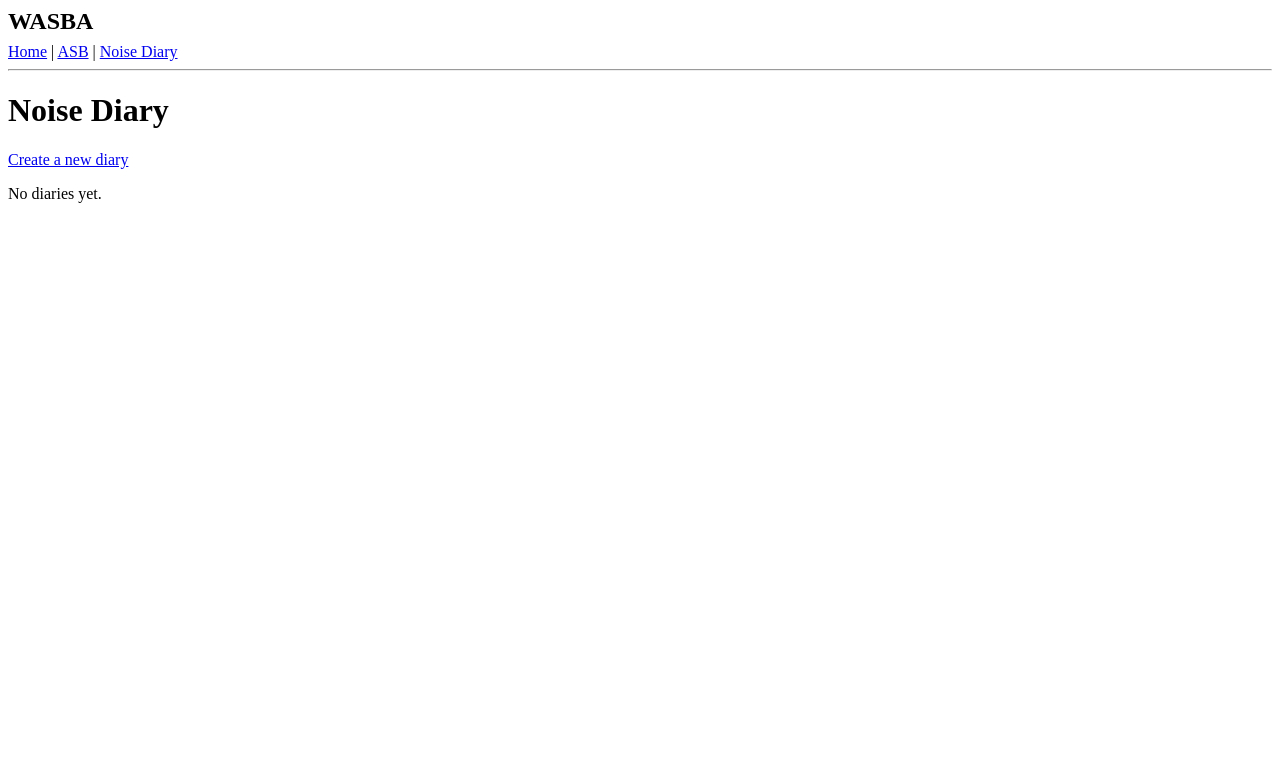
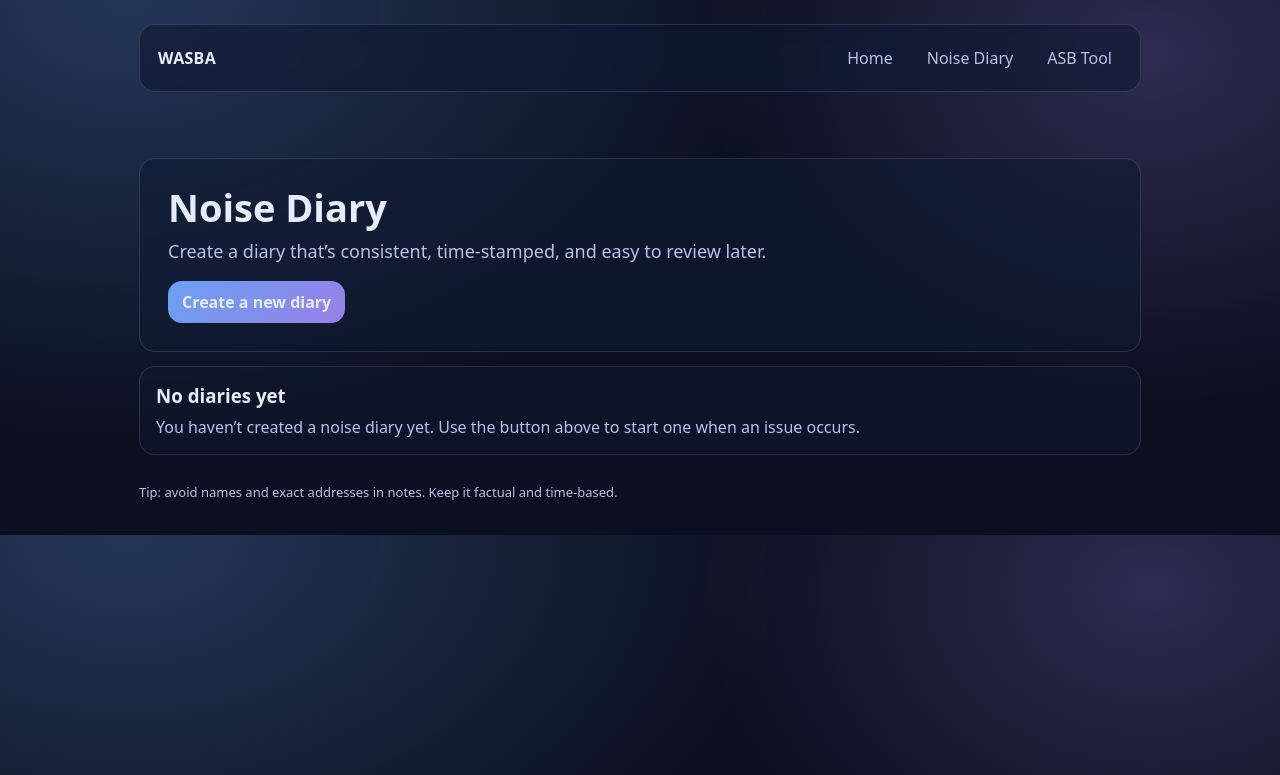
Before and after one commit to ErnieCap/WASBA, a Flask app: template templates/noise/index.html in a window 1280 px wide. Shown: the top 775 px of the page. Run offline with Flask 3, Linux system fonts and the light colour scheme; the template is opened without the code that fills it, so the values that code supplies are empty.

Commit message:
polish base styling, landing page, CTA's and noise diary UI

```diff
--- /dev/null
+++ b/static/css/app.css
@@ -0,0 +1,106 @@
+/* static/css/app.css */
+:root{
+  --bg:#0b1020;
+  --panel:#101a33;
+  --text:#e8ecff;
+  --muted:#b8c1e6;
+  --line:rgba(255,255,255,.12);
+  --accent:#6ea8fe;
+  --accent2:#a78bfa;
+  --radius:16px;
+}
+
+*{box-sizing:border-box}
+body{
+  margin:0;
+  font-family: system-ui, -apple-system, Segoe UI, Roboto, Arial, sans-serif;
+  background: radial-gradient(1200px 800px at 10% 0%, rgba(110,168,254,.25), transparent 55%),
+              radial-gradient(900px 700px at 90% 10%, rgba(167,139,250,.22), transparent 50%),
+              var(--bg);
+  color:var(--text);
+}
+
+a{color:inherit; text-decoration:none}
+a:hover{opacity:.9}
+
+.container{max-width:1050px; margin:0 auto; padding:24px}
+
+.nav{
+  display:flex; align-items:center; justify-content:space-between;
+  padding:14px 18px;
+  border:1px solid var(--line);
+  background:rgba(16,26,51,.65);
+  backdrop-filter: blur(10px);
+  border-radius: var(--radius);
+}
+.brand{font-weight:800; letter-spacing:.3px}
+.navlinks{display:flex; gap:14px; color:var(--muted)}
+.navlinks a{padding:8px 10px; border-radius:12px}
+.navlinks a:hover{background:rgba(255,255,255,.06)}
+
+.hero{
+  margin-top:18px;
+  padding:28px;
+  border:1px solid var(--line);
+  background:rgba(16,26,51,.55);
+  border-radius: var(--radius);
+}
+.hero h1{margin:0 0 10px; font-size:38px; line-height:1.1}
+.hero p{margin:0 0 18px; color:var(--muted); font-size:18px; max-width:60ch}
+
+.btn{
+  display:inline-flex; align-items:center; justify-content:center;
+  padding:10px 14px;
+  border-radius:14px;
+  border:1px solid var(--line);
+  background:rgba(255,255,255,.06);
+  color:var(--text);
+  font-weight:650;
+}
+.btn.primary{
+  background: linear-gradient(135deg, rgba(110,168,254,.95), rgba(167,139,250,.9));
+  border: none;
+}
+.btn:disabled, .btn.disabled{
+  opacity:.45; cursor:not-allowed;
+}
+
+.grid3{
+  display:grid; grid-template-columns: repeat(3, 1fr);
+  gap:14px; margin-top:14px;
+}
+@media (max-width: 900px){ .grid3{grid-template-columns:1fr} .hero h1{font-size:32px} }
+
+.card{
+  border:1px solid var(--line);
+  background:rgba(16,26,51,.45);
+  border-radius: var(--radius);
+  padding:16px;
+}
+.card h3{margin:0 0 8px}
+.card p{margin:0; color:var(--muted)}
+.badge{
+  display:inline-flex; align-items:center;
+  padding:4px 10px; border-radius:999px;
+  border:1px solid var(--line);
+  color:var(--muted); font-size:13px;
+}
+.badge.open{color:#bfe6c2}
+.badge.locked{color:#ffd5a6}
+
+.table{
+  width:100%;
+  border-collapse: collapse;
+  overflow:hidden;
+  border:1px solid var(--line);
+  border-radius: var(--radius);
+}
+.table th, .table td{
+  padding:12px 12px;
+  border-bottom:1px solid var(--line);
+  text-align:left;
+}
+.table th{color:var(--muted); font-weight:700}
+.table tr:hover td{background:rgba(255,255,255,.04)}
+
+.footer{margin:28px 0 10px; color:var(--muted); font-size:13px}
--- a/templates/base.html
+++ b/templates/base.html
@@ -4,17 +4,23 @@
   <meta charset="utf-8">
   <meta name="viewport" content="width=device-width, initial-scale=1">
   <title>WASBA</title>
+  <link rel="stylesheet" href="{{ url_for('static', filename='css/app.css') }}">
+
 </head>
 <body>
-  <header style="margin-bottom: 16px;">
-    <h2 style="margin: 0;">WASBA</h2>
-    <nav style="margin-top: 8px;">
-      <a href="{{ url_for('landing') }}">Home</a> |
-      <a href="{{ url_for('asb') }}">ASB</a> |
+  <div class="container">
+  <div class="nav">
+    <div class="brand">
+      <a href="{{ url_for('landing') }}">WASBA</a>
+    </div>
+    <div class="navlinks">
+      <a href="{{ url_for('landing') }}">Home</a>
       <a href="{{ url_for('noise_index') }}">Noise Diary</a>
-    </nav>
-    <hr>
-  </header>
+      <a href="{{ url_for('asb') }}">ASB Tool</a>
+    </div>
+  </div>
+</div>
+
 
   <main>
     {% block content %}{% endblock %}
--- a/templates/landing.html
+++ b/templates/landing.html
@@ -59,7 +59,9 @@
           <div class="card__img"><div class="img-placeholder">Cartoon: Noise diary</div></div>
           <h3>Noise diary builder</h3>
           <p>Create a diary that’s actually usable.</p>
-          <span class="pill">Coming soon</span>
+          <a class="btn primary" href="{{ url_for('noise_index') }}">
+          Open Noise Diary
+          </a>
         </article>
 
         <article class="card">
--- a/templates/noise/index.html
+++ b/templates/noise/index.html
@@ -1,30 +1,60 @@
 {% extends "base.html" %}
+
 {% block content %}
+<div class="container">
+
+  <div class="hero">
     <h1>Noise Diary</h1>
-  <p><a href="{{ url_for('noise_new') }}">Create a new diary</a></p>
+    <p>Create a diary that’s consistent, time-stamped, and easy to review later.</p>
 
-  {% if cases|length == 0 %}
-    <p>No diaries yet.</p>
-  {% else %}
-    <table border="1" cellpadding="6">
+    {# Use whichever endpoint name you actually have for "new case" #}
+    <a class="btn primary" href="{{ url_for('noise_new') }}">Create a new diary</a>
+  </div>
+
+  {% if cases and cases|length > 0 %}
+    <div class="card" style="margin-top:14px;">
+      <table class="table">
         <thead>
           <tr>
             <th>Title</th>
             <th>Start</th>
             <th>Status</th>
             <th>Address</th>
+            <th></th>
           </tr>
         </thead>
         <tbody>
           {% for c in cases %}
           <tr>
-            <td><a href="{{ url_for('noise_case_detail', case_id=c.id) }}">{{ c.title }}</a></td>
+            <td><strong>{{ c.title }}</strong></td>
             <td>{{ c.start_date }}</td>
-            <td>{{ c.status }}</td>
-            <td>{{ c.address_text }}</td>
+            <td>
+              <span class="badge {{ c.status }}">{{ c.status|capitalize }}</span>
+            </td>
+            <td>{{ c.address }}</td>
+            <td style="text-align:right;">
+              <a class="btn" href="{{ url_for('noise_case_detail', case_id=c.id) }}">View</a>
+            </td>
           </tr>
           {% endfor %}
         </tbody>
       </table>
+    </div>
+  {% else %}
+
+    <div class="card" style="margin-top:14px;">
+      <h3>No diaries yet</h3>
+      <p>
+        You haven’t created a noise diary yet.
+        Use the button above to start one when an issue occurs.
+      </p>
+    </div>
   {% endif %}
+
+
+  <div class="footer">
+    Tip: avoid names and exact addresses in notes. Keep it factual and time-based.
+  </div>
+
+</div>
 {% endblock %}
```
Also changed, not shown: static/css/site.css (deleted). Lines whose indentation alone changed are shown as unchanged.
